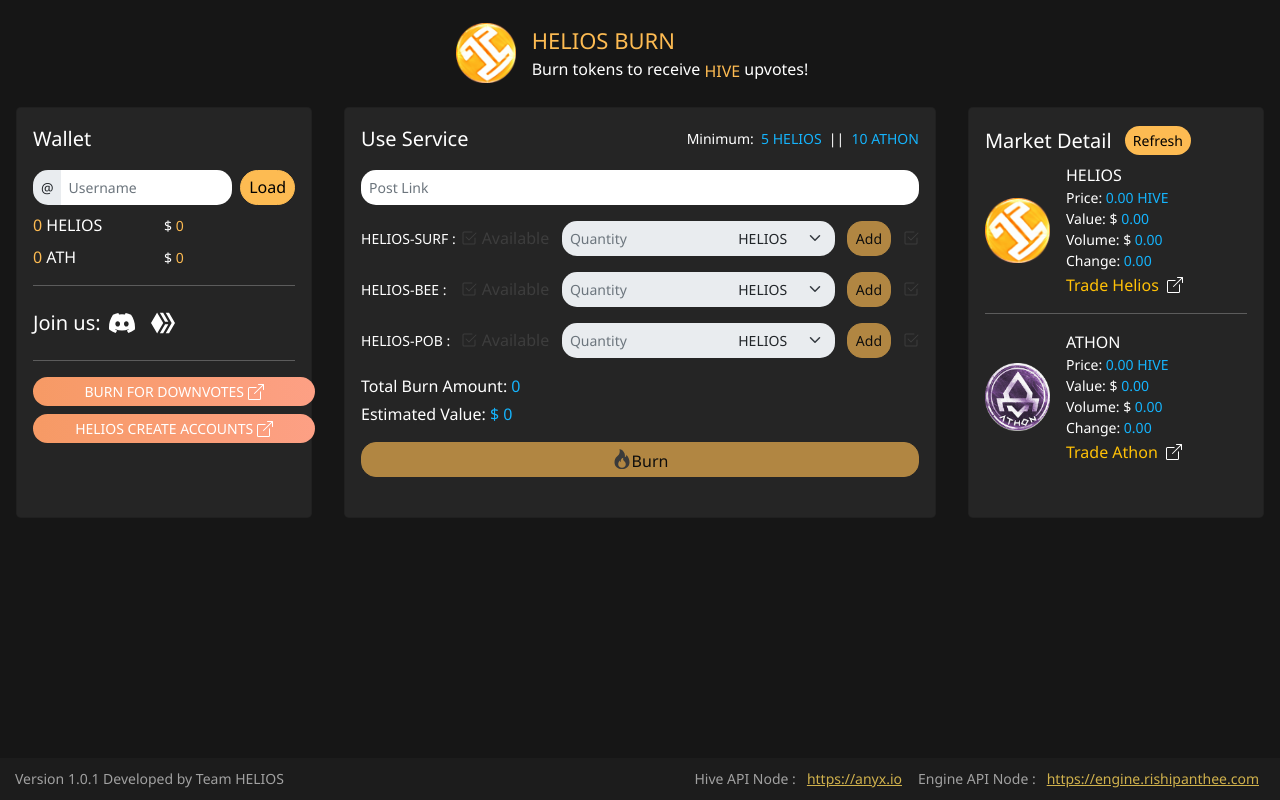
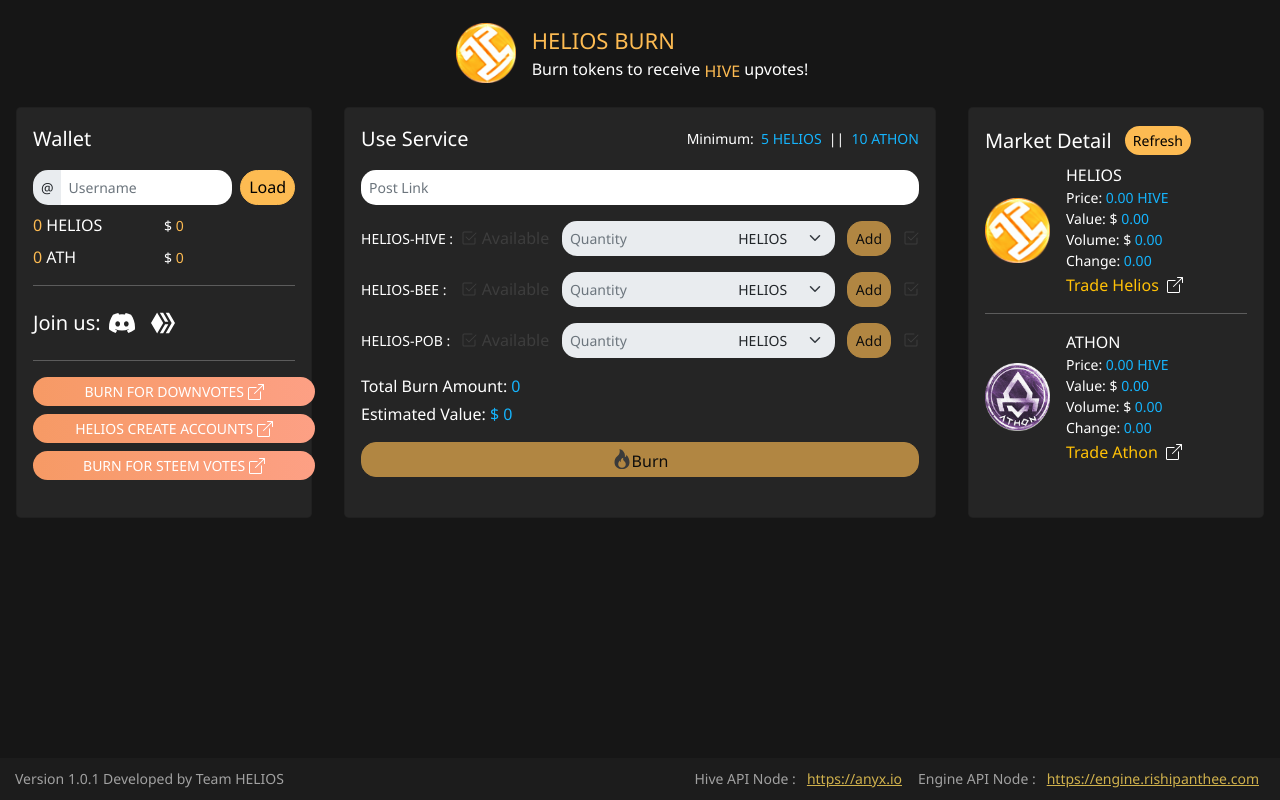
Before and after one commit to helios-surf/helios-surf.github.io, a plain HTML site: page index.html in a window 1280 px wide. Drawn offline with nearby package versions, Linux system fonts and the light colour scheme; a script that the page names is missing.

Commit message:
Add files via upload

```diff
--- a/index.html
+++ b/index.html
@@ -117,6 +117,17 @@
                         </a>
                     </div>
                 </div>
+                <div class="d-flex mb-2 align-items-center">
+                    <div class="d-flex flex-column box f gradient-style burn">
+                        <a class="link-light link-button  link-button-div-align" href="https://steem.helios.surf/" target="_blank">
+                            <span class="font-family-size-small-medium link-button-align link-button-font">BURN FOR STEEM VOTES&nbsp;</span>
+                            <svg class="link-button-align" xmlns="http://www.w3.org/2000/svg" width="16" height="16" fill="currentColor" class="bi bi-box-arrow-up-right" viewBox="0 0 16 16">
+                                <path fill-rule="evenodd" d="M8.636 3.5a.5.5 0 0 0-.5-.5H1.5A1.5 1.5 0 0 0 0 4.5v10A1.5 1.5 0 0 0 1.5 16h10a1.5 1.5 0 0 0 1.5-1.5V7.864a.5.5 0 0 0-1 0V14.5a.5.5 0 0 1-.5.5h-10a.5.5 0 0 1-.5-.5v-10a.5.5 0 0 1 .5-.5h6.636a.5.5 0 0 0 .5-.5z"/>
+                                <path fill-rule="evenodd" d="M16 .5a.5.5 0 0 0-.5-.5h-5a.5.5 0 0 0 0 1h3.793L6.146 9.146a.5.5 0 1 0 .708.708L15 1.707V5.5a.5.5 0 0 0 1 0v-5z"/>
+                            </svg>
+                        </a>
+                    </div>
+                </div>
                 <!--
                     <div class="d-flex flex-column box f">
                         <a class="font-family-size-medium link-light" href="https://uswap.app/" target="_blank">
@@ -165,7 +176,7 @@
                 <div class="d-flex mt-3 align-items-center">
                     <div class="service-container-surf d-flex align-items-center">
                         <div class="flex-grow-1 ml-3 d-flex align-items-center div-one-width">
-                            <span class="p-alignment font-family-size-small-medium">HELIOS-SURF :</span>
+                            <span class="p-alignment font-family-size-small-medium">HELIOS-HIVE :</span>
                         </div>
                         <div class="flex-grow-1 ml-3 d-flex align-items-center div-two-width">
                             <svg id="surf-svg" xmlns="http://www.w3.org/2000/svg" width="16" height="16" fill="currentColor" class="avail-svg" viewBox="0 0 16 16">
```
